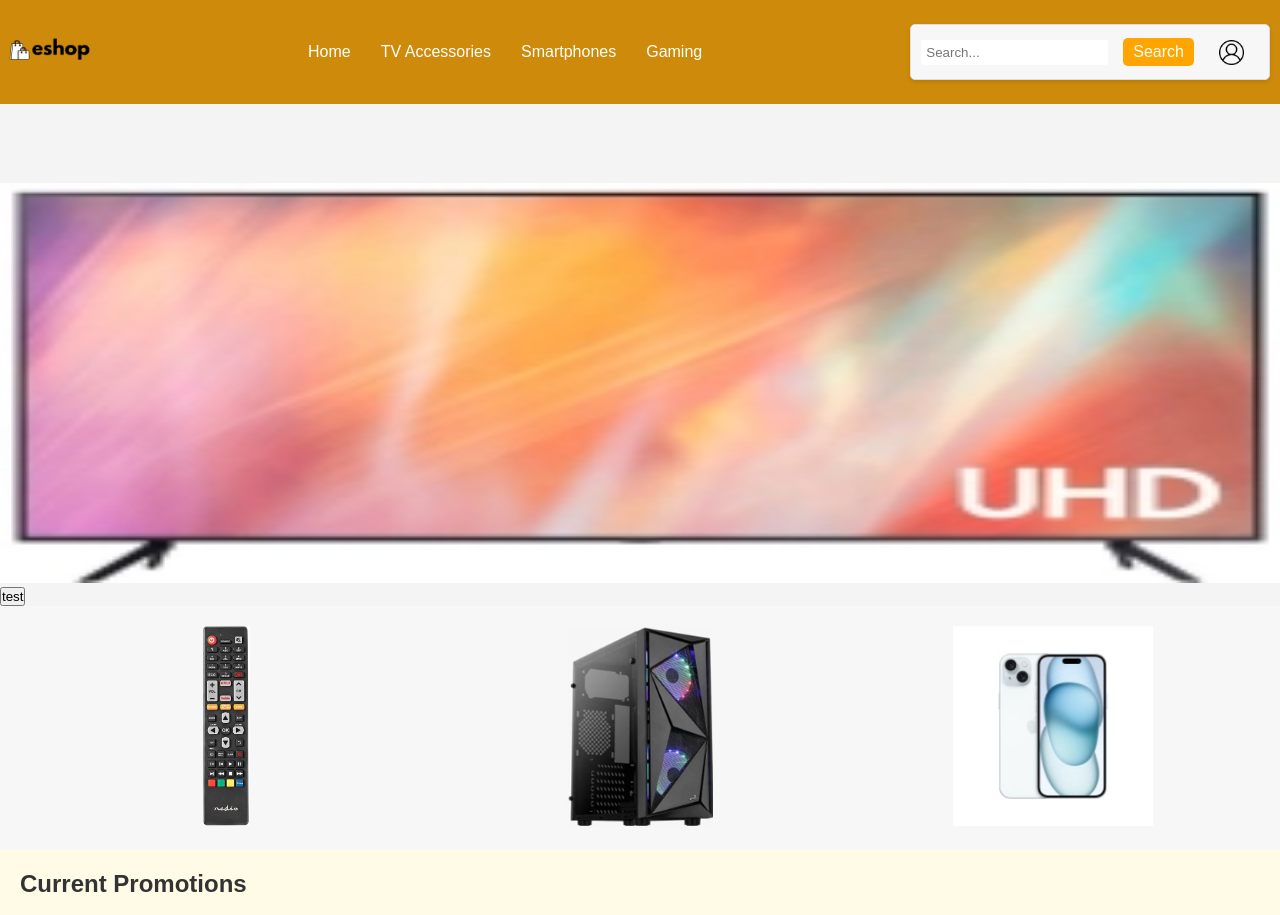
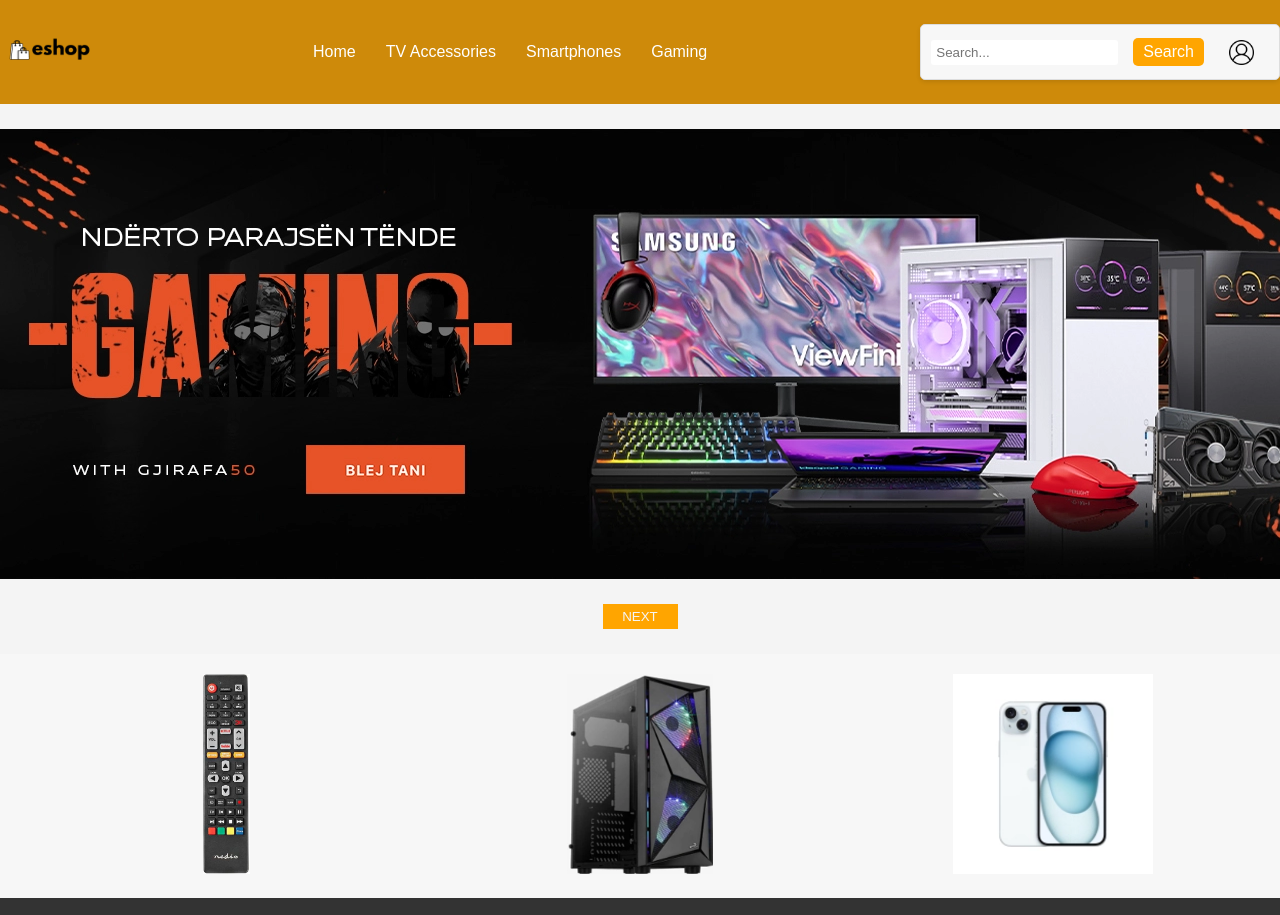
Before and after one commit to Blend112/E-Shop, a PHP site: page / in a window 1280 px wide; the page is wider, and only the part inside the window is pictured. Shown: the top 915 px of that part. Run offline with PHP 8.4, Linux system fonts and the light colour scheme.

Commit message:
slider pa bootstrap

```diff
--- a/combined.css
+++ b/combined.css
@@ -9,6 +9,11 @@ body {
     font-family: Arial, sans-serif;
     background-color: #f4f4f4;
     color: #333;
+}
+
+.row{
+    width: 100%;
+
 }
 
 
@@ -182,7 +187,7 @@ footer .social-media a {
 }
 
 .carousel img {
-    width: 100%;
+    width: 10%;
     height: 400px;
     }
 
@@ -191,8 +196,9 @@ footer .social-media a {
     }
 
     #fotoja{
-        width: 100%;
+        width: 900px;
     }
+
 
 
 @media screen and (max-width: 768px) {
--- a/index.html
+++ b/index.html
@@ -6,15 +6,6 @@
     <title>E-Shop</title>
     <link rel="stylesheet" href="stiliperindex.css">
     <link rel="stylesheet" href="combined.css">
-
-
-    <!-- Bootstrap per slider -->
-    <!-- <link rel="stylesheet" href="https://maxcdn.bootstrapcdn.com/bootstrap/4.4.1/css/bootstrap.min.css"> -->
-<!--
-    <script src="https://ajax.googleapis.com/ajax/libs/jquery/3.4.1/jquery.min.js"></script>
-  	<script src="https://cdnjs.cloudflare.com/ajax/libs/popper.js/1.16.0/umd/popper.min.js"></script>
-  	<script src="https://maxcdn.bootstrapcdn.com/bootstrap/4.4.1/js/bootstrap.min.js"></script>
-        -->
 </head>
 
 <body onload="nddroFoton()">
@@ -38,49 +29,26 @@
           <a class="login-button" style="user-select: none;">Search</a>
           <a href="login.html" class="user-button"><img src="fotot per projekt/logot/user.png" style="max-width: 25px; margin-top: 5px;" alt=""></a>
       </div>
-
       </div>
     </div>
-    </div>
-
 <div class="row">
-    <div class="col-sm-12">
-        <div id="demo" class="carousel slide" data-ride="carousel">
-
-          <!-- Indicators -->
-          <ul class="carousel-indicators">
-            <li data-target="#demo" data-slide-to="0" class="active"></li>
-            <li data-target="#demo" data-slide-to="1"></li>
-            <li data-target="#demo" data-slide-to="2"></li>
-          </ul>
-
-          <!-- The slideshow -->
-          <div class="carousel-inner">
-            <div class="carousel-item active">
               <img src="" alt="Our thing" id="fotoSlider">
-              <button onclick="nddroFoton()">test</button>
-            </div>
-          </div>
-
-          <!-- Left and right controls -->
-        </div>
-    </div>
-</div>
+              <button id="sliderbutton" onclick="nddroFoton()">NEXT</button>
+         </div>
 <script>
     let i = 0;
-    let fotot = ["fotot per projekt/indexfoto/bannner.png","fotot per projekt/tv,aksesore/tv samsung 2.webp","fotot per projekt/tv,aksesore/tv samsung 1.webp"]
+    let fotot = ["fotot per projekt/slider/slider 1.webp","fotot per projekt/slider/slider 2.webp","fotot per projekt/slider/slider 3.webp","fotot per projekt/slider/slider 4.webp"]
     function nddroFoton(){
-        const slideri = document.getElementById("fotoSlider");
-        slideri.src = fotot[i];
-        if(fotot.length - 1 <= i){
+       document.getElementById("fotoSlider").src=fotot[i];
+
+        if(i< fotot.length -1){
+            i++;
+        }else{
             i=0;
-        }else{
-        i++;
         }
-        setTimeout(nddroFoton, 2353)
 
-
-}
+    }
+    setInterval("nddroFoton()", 2353)
 </script>
 
 
@@ -114,18 +82,6 @@
 </section>
 
 
-
-<section class="promotions">
-    <h2>Current Promotions</h2>
-    <div class="promotion-item">
-        <img src="path/to/promotion-image1.jpg" alt="Zbritje pa fund!">
-        <p>Details about Promotion 1</p>
-    </div>
-    <div class="promotion-item">
-        <img src="path/to/promotion-image2.jpg" alt="Zbritje pa fund!">
-        <p>Details about Promotion 2</p>
-    </div>
-    <!-- More promotions can be added here -->
 </section>
 
     <footer>
@@ -136,6 +92,7 @@
             <a href="https://twitter.com">Twitter</a>
             <a href="https://instagram.com">Instagram</a>
         </div>
+        <br>
         <p>&copy; 2023 E-Shop. All rights reserved.</p>
     </footer>
 
--- a/stiliperindex.css
+++ b/stiliperindex.css
@@ -1,24 +1,11 @@
 
 body {
+    max-width: 100%;
     font-family: Arial, sans-serif;
     margin: 0;
     padding: 0;
     color: #333;
-}
-
-
-
-
-header {
-    background-color: orange;
-    padding: 10px 20px;
-    display: flex;
-    justify-content: space-between;
-    align-items: center;
-}
-
-header .logo {
-    height: 100px;
+    overflow-x: hidden;
 }
 
 nav ul {
@@ -30,6 +17,25 @@ nav ul {
 
 nav ul li {
     margin-left: 20px;
+}
+.row{
+    display: flex;
+    justify-content: center;
+    align-items: center;
+    flex-direction: column;
+
+
+
+}
+#sliderbutton{
+    width: 75px;
+    color: whitesmoke;
+    margin-top: 25px;
+    height: 25px;
+    background-color: #ffa500;
+    border: none;
+
+
 }
 
 .search-bar {
@@ -43,6 +49,7 @@ nav ul li {
     justify-content: space-around;
     padding: 20px;
     background-color: #f7f7f7;
+    margin-top: 25px;
 }
 
 .category {
@@ -136,7 +110,6 @@ footer .social-media {
     padding: 5px 10px;
     border-radius: 5px;
     box-shadow: 0 2px 4px rgba(0, 0, 0, 0.1);
-    margin-right: 10px; /
 }
 
 .search-bar input[type="text"] {
```
Also changed, not shown: other parts of stiliperindex.css (+1 -34 lines), fotot per projekt/slider/slider 1.webp (added), fotot per projekt/slider/slider 2.webp (added), fotot per projekt/slider/slider 3.webp (added), fotot per projekt/slider/slider 4.webp (added).
